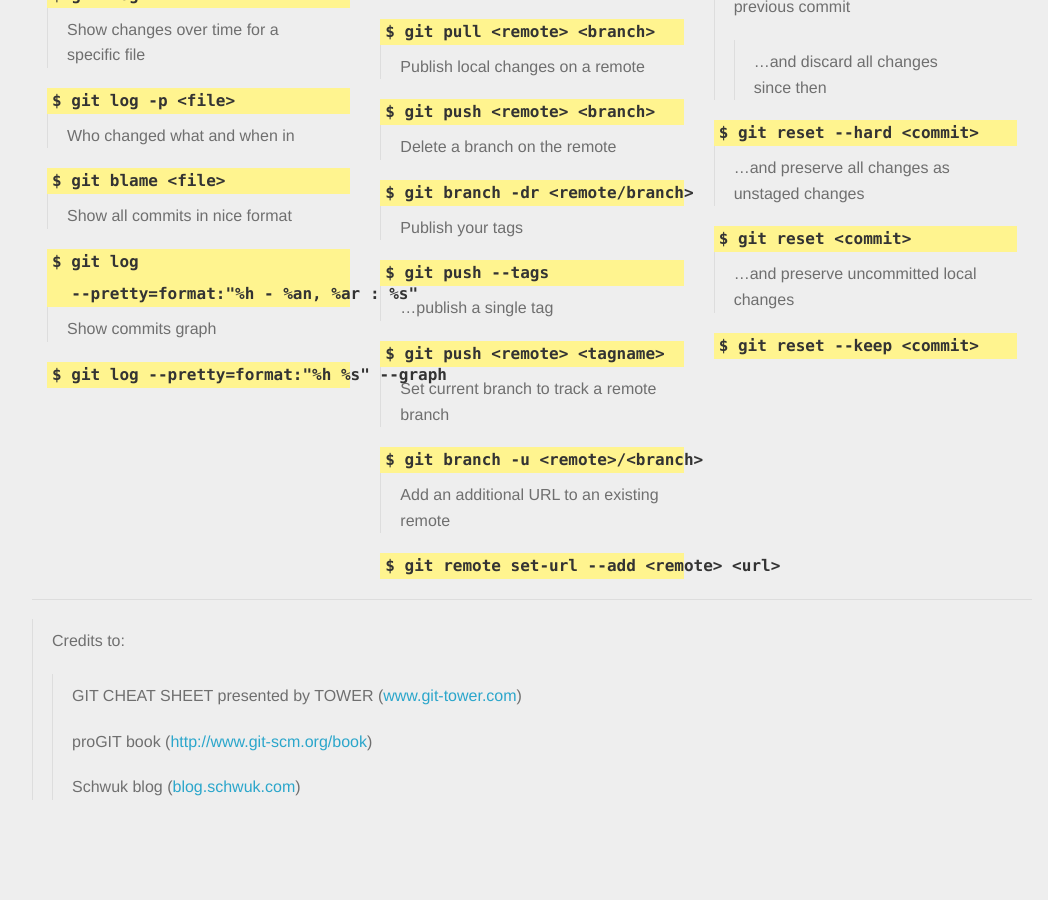
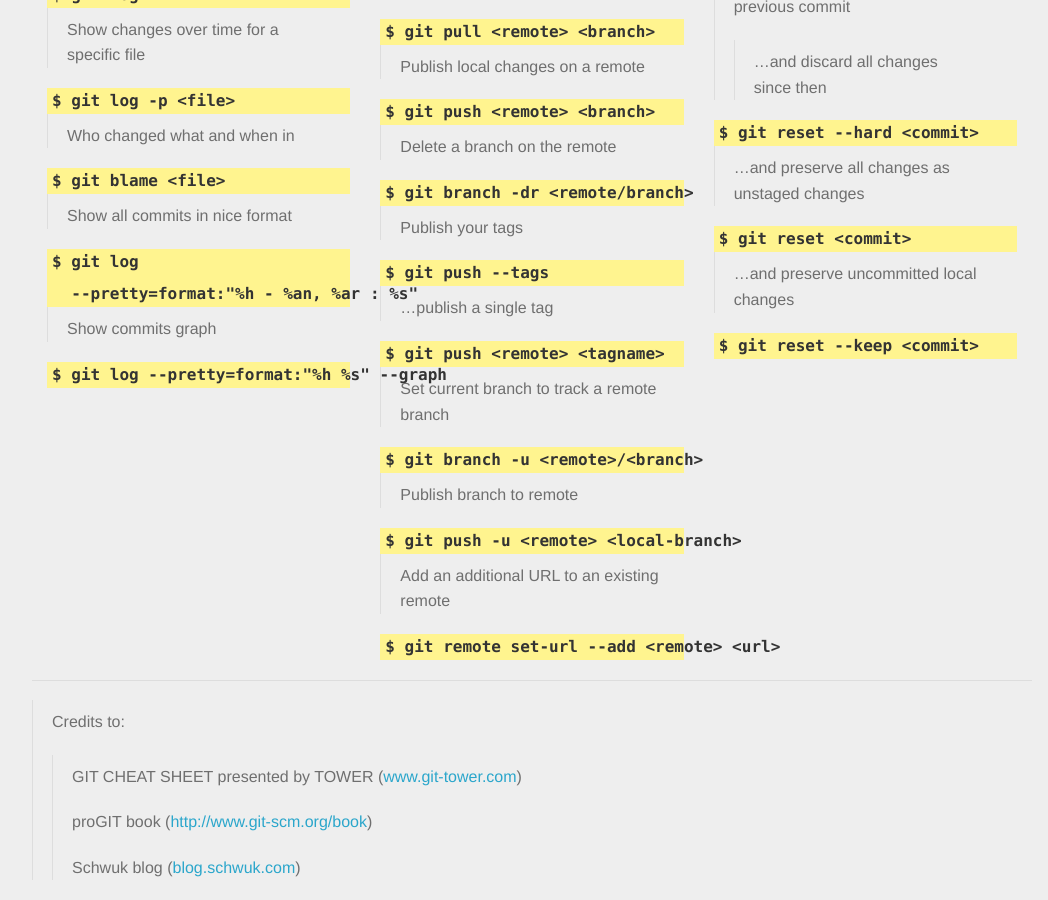
Before and after one commit to rafael25/my-git-cheat-sheet, a Jekyll site: the page built from index.html, in a window 1280 px wide and 900 px high, scrolled down 1313 px. Shown: the whole window, without its empty margins (108-1156 px from the left). Built offline with Jekyll 4.4.1, drawn with Linux system fonts in a browser that asks for light colours; Markdown is read by kramdown in place of the engine named in the settings; before the commit the page ends 2133 px from its top, so only the background shows below that.

Commit message:
Add command to publish branches to remote

```diff
--- a/_includes/git_update_publish.markdown
+++ b/_includes/git_update_publish.markdown
@@ -41,6 +41,10 @@ UPDATE & PUBLISH
 
     $ git branch -u <remote>/<branch>
 
+> Publish branch to remote
+
+    $ git push -u <remote> <local-branch>
+
 > Add an additional URL to an existing remote
 
     $ git remote set-url --add <remote> <url>
```
